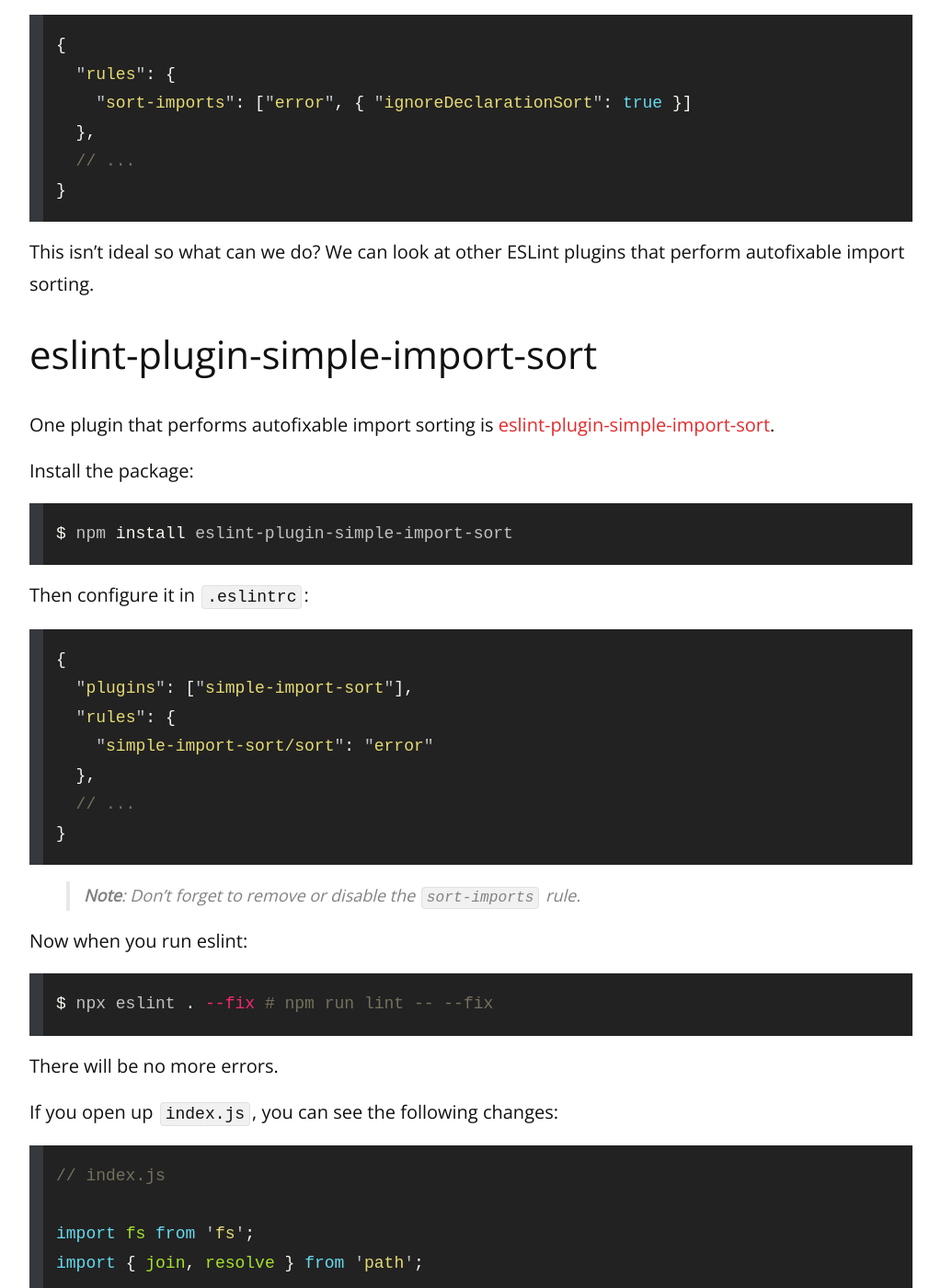
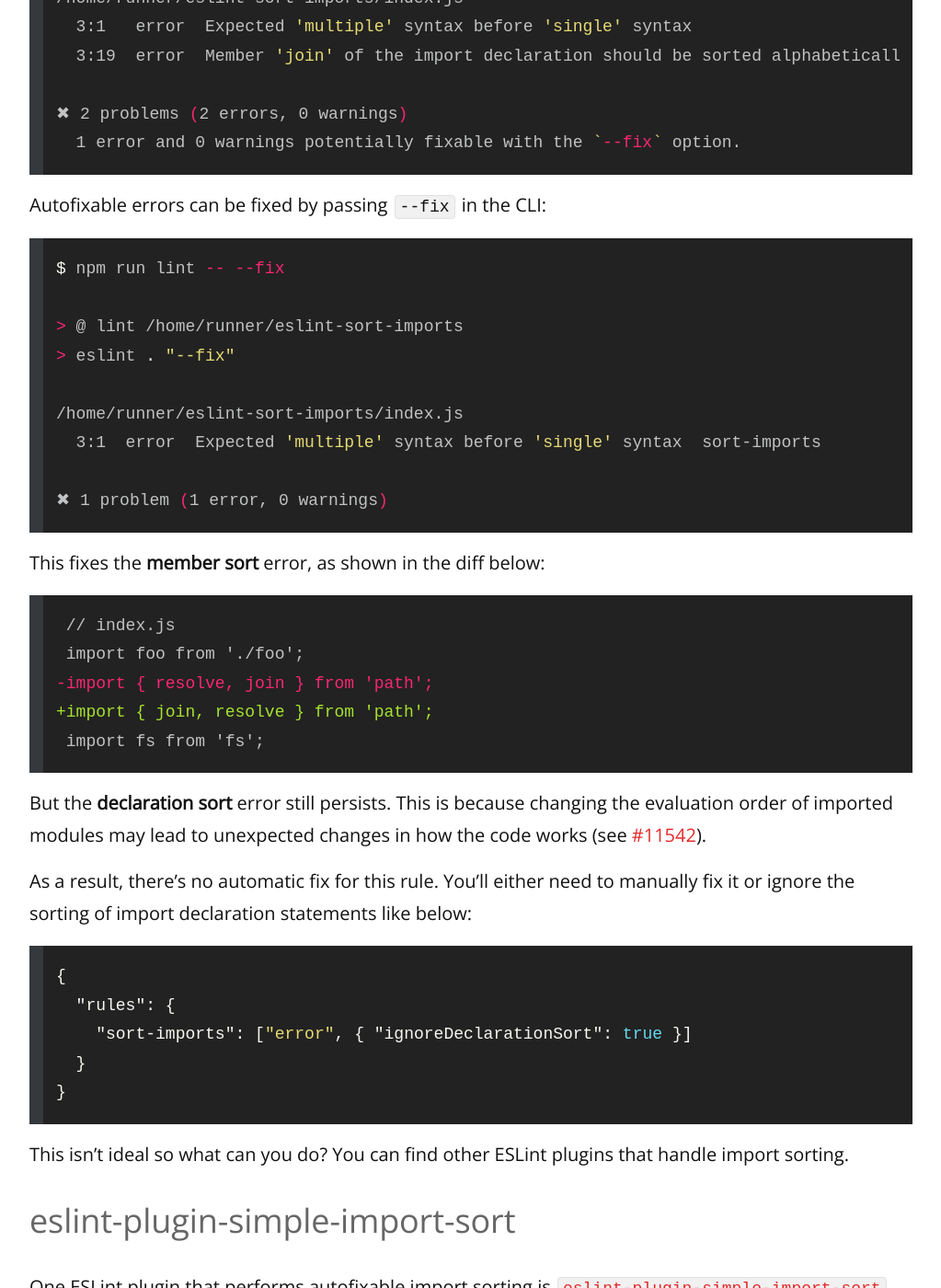
Before and after one commit to remarkablemark/remarkablemark.github.io, a Jekyll site: the page built from _posts/2020/2020-01-12-eslint-sort-imports.md, in a window 1280 px wide and 1400 px high, scrolled down 3942 px. Shown: the whole window at 92% size, without its empty margins (128-1151 px from the left). Built offline with Jekyll 4.4.1, drawn with Linux system fonts in a browser that asks for light colours; comment, search, counter and statistics services are not loaded; some of the changed text lies outside the part shown.

Commit message:
fix(posts): update "ESLint sort imports"
Post: 2020-01-12-eslint-sort-imports.md

- Update post title and content
- Add headings and table of contents
- Add Repl.it demo
- Fix `eslint-plugin-simple-import-sort` configuration

https://disq.us/p/2gp30i6

````diff
--- a/_posts/2020/2020-01-12-eslint-sort-imports.md
+++ b/_posts/2020/2020-01-12-eslint-sort-imports.md
@@ -1,30 +1,52 @@
 ---
 layout: post
-title: Sort imports with ESLint
+title: ESLint sort imports
 date: 2020-01-12 21:39:51
+updated: 2021-04-30 22:30:18
 excerpt: How to automatically sort imports with ESLint.
-categories: javascript eslint es6 cli
+categories: javascript eslint lint npm
 ---
 
-This post goes over how to _automatically_ **sort imports** with [ESLint](https://eslint.org/).
+This post goes over how to **sort imports** with [ESLint](https://eslint.org/).
+
+<p>
+<details markdown="1">
+<summary>Table of Contents</summary>
+
+- [Prerequites](#prerequites)
+  - [Install](#install)
+  - [Config](#config)
+  - [Run](#run)
+- [Problem](#problem)
+- [Solution](#solution)
+  - [sort-imports](#sort-imports)
+  - [eslint-plugin-simple-import-sort](#eslint-plugin-simple-import-sort)
+- [Demo](#demo)
+
+</details>
+</p>
 
 ## Prerequites
 
-Make sure you have [eslint](https://www.npmjs.com/package/eslint) installed:
+### Install
+
+Install [`eslint`](https://www.npmjs.com/package/eslint):
 
 ```sh
-$ npm install eslint
+$ npm install eslint --save-dev
 ```
 
-Your `package.json` should contain the following:
+Your `package.json` should look like:
 
 ```json
 {
-  "dependencies": {
-    "eslint": "^6.8.0"
+  "devDependencies": {
+    "eslint": "^7.25.0"
   }
 }
 ```
+
+### Config
 
 Create an ESLint configuration file (if you haven't already):
 
@@ -32,35 +54,62 @@
 $ npx eslint --init
 ```
 
-As you can tell, one of the ways to execute the `eslint` binary is to use [npx](https://www.npmjs.com/package/npx):
+Your `.eslintrc` will look something like:
+
+```json
+{
+  "env": {
+    "es2021": true,
+    "node": true
+  },
+  "parserOptions": {
+    "ecmaVersion": 12,
+    "sourceType": "module"
+  },
+  "rules": {}
+}
+```
+
+### Run
+
+Execute the `eslint` binary with [npx](https://www.npmjs.com/package/npx):
 
 ```sh
 $ npx eslint .
 ```
 
-Alternatively, you can create a `package.json` [script](https://docs.npmjs.com/cli/run-script):
+Or create a `package.json` [script](https://docs.npmjs.com/cli/run-script):
 
-```js
+```json
 {
   "scripts": {
-    "lint": "eslint ."
+    "lint": "eslint .",
+    "lint:fix": "npm run lint -- --fix"
   },
-  // ...
+  "devDependencies": {
+    "eslint": "^7.25.0"
+  }
 }
 ```
 
-And call it via the command line:
+And call it from the command line:
 
 ```sh
 $ npm run lint
 ```
 
-To resolve the parsing error `The keyword 'import' is reserved`, my `.eslintrc` contains the following:
+If you encounter the parsing error:
+
+```
+The keyword 'import' is reserved
+```
+
+Update your `.eslintrc` with the following:
 
 ```json
 {
   "parserOptions": {
-    "ecmaVersion": 7,
+    "ecmaVersion": 12,
     "sourceType": "module"
   }
 }
@@ -68,41 +117,43 @@
 
 ## Problem
 
-Let's say we have the following `index.js` file:
+Let's say you have the `index.js`:
 
 ```js
 // index.js
-
 import foo from './foo';
 import { resolve, join } from 'path';
 import fs from 'fs';
-
-// ...
 ```
 
-As we import more modules, it can get pretty messy and unreadable. So how can we enforce a sorting order without having to do it manually each time? We can use ESLint to help us with that.
+As more modules are imported, it can get messy. So how can we enforce a sorting order without having to do it manually each time? With ESLint.
 
-## sort-imports
+## Solution
 
-ESLint has the rule [sort-imports](https://eslint.org/docs/rules/sort-imports). To enable it in `.eslintrc`:
+### sort-imports
 
-```js
+ESLint has the rule [`sort-imports`](https://eslint.org/docs/rules/sort-imports). To enable it in `.eslintrc`:
+
+```json
 {
   "rules": {
     "sort-imports": "error"
-  },
-  // ...
+  }
 }
 ```
 
-But when you run eslint, you get the following errors:
+But when you run `eslint`, you'll get the errors:
 
 ```sh
-$ npx eslint .
+$ npm run lint
 
-./index.js
-  4:1   error  Expected 'multiple' syntax before 'single' syntax sort-imports
-  4:19  error  Member 'join' of the import declaration should be sorted alphabetically sort-imports
+> @ lint /home/runner/eslint-sort-imports
+> eslint .
+
+
+/home/runner/eslint-sort-imports/index.js
+  3:1   error  Expected 'multiple' syntax before 'single' syntax                        sort-imports
+  3:19  error  Member 'join' of the import declaration should be sorted alphabetically  sort-imports
 
 ✖ 2 problems (2 errors, 0 warnings)
   1 error and 0 warnings potentially fixable with the `--fix` option.
@@ -111,85 +162,103 @@
 Autofixable errors can be fixed by passing `--fix` in the CLI:
 
 ```sh
-$ npx eslint . --fix # npm run lint -- --fix
+$ npm run lint -- --fix
 
-./index.js
-  4:1  error  Expected 'multiple' syntax before 'single' syntax  sort-imports
+> @ lint /home/runner/eslint-sort-imports
+> eslint . "--fix"
+
+/home/runner/eslint-sort-imports/index.js
+  3:1  error  Expected 'multiple' syntax before 'single' syntax  sort-imports
 
 ✖ 1 problem (1 error, 0 warnings)
 ```
 
-This fixes the _member sort_ error, as shown in the diff below:
+This fixes the **member sort** error, as shown in the diff below:
 
 ```diff
-// index.js
-
-import foo from './foo';
+ // index.js
+ import foo from './foo';
 -import { resolve, join } from 'path';
 +import { join, resolve } from 'path';
-import fs from 'fs';
-
-// ...
+ import fs from 'fs';
 ```
 
-But the _declaration sort_ error still persists. The reason for this is because changing the evaluation order of imported modules may lead to unexpected changes in how the code works (see issue [#11542](https://github.com/eslint/eslint/issues/11542)).
+But the **declaration sort** error still persists. This is because changing the evaluation order of imported modules may lead to unexpected changes in how the code works (see [#11542](https://github.com/eslint/eslint/issues/11542)).
 
 As a result, there's no automatic fix for this rule. You'll either need to manually fix it or ignore the sorting of import declaration statements like below:
 
-```js
+```json
 {
   "rules": {
     "sort-imports": ["error", { "ignoreDeclarationSort": true }]
-  },
-  // ...
+  }
 }
 ```
 
-This isn't ideal so what can we do? We can look at other ESLint plugins that perform autofixable import sorting.
+This isn't ideal so what can you do? You can find other ESLint plugins that handle import sorting.
 
-## eslint-plugin-simple-import-sort
+### eslint-plugin-simple-import-sort
 
-One plugin that performs autofixable import sorting is [eslint-plugin-simple-import-sort](https://www.npmjs.com/package/eslint-plugin-simple-import-sort).
+One ESLint plugin that performs autofixable import sorting is [`eslint-plugin-simple-import-sort`](https://www.npmjs.com/package/eslint-plugin-simple-import-sort).
 
 Install the package:
 
 ```sh
-$ npm install eslint-plugin-simple-import-sort
+$ npm install eslint-plugin-simple-import-sort --save-dev
 ```
 
-Then configure it in `.eslintrc`:
+Your `package.json` will look like:
 
-```js
+```json
+{
+  "devDependencies": {
+    "eslint": "^7.25.0",
+    "eslint-plugin-simple-import-sort": "^7.0.0"
+  }
+}
+```
+
+Add the plugin and [rules](https://github.com/lydell/eslint-plugin-simple-import-sort#usage) to `.eslintrc`:
+
+```json
 {
   "plugins": ["simple-import-sort"],
   "rules": {
-    "simple-import-sort/sort": "error"
-  },
-  // ...
+    "simple-import-sort/imports": "error"
+  }
 }
 ```
 
 > **Note**: Don't forget to remove or disable the `sort-imports` rule.
 
-Now when you run eslint:
+When you run `eslint . --fix`:
 
 ```sh
-$ npx eslint . --fix # npm run lint -- --fix
+$ npm run lint:fix
+
+> @ lint:fix /home/runner/eslint-sort-imports
+> npm run lint -- --fix
+
+> @ lint /home/runner/eslint-sort-imports
+> eslint . "--fix"
 ```
 
-There will be no more errors.
+You will see no more errors.
 
-If you open up `index.js`, you can see the following changes:
+The file `index.js` will look like:
 
 ```js
 // index.js
-
 import fs from 'fs';
 import { join, resolve } from 'path';
 
 import foo from './foo';
-
-// ...
 ```
 
-And that's how one sets up autofixable import sorting with ESLint.
+And that's how to set up import sorting with ESLint.
+
+## Demo
+
+[Repl.it](https://replit.com/@remarkablemark/eslint-sort-imports):
+
+<iframe height="400px" width="100%" src="https://repl.it/@remarkablemark/eslint-sort-imports?lite=true" scrolling="no" frameborder="no" allowtransparency="true" allowfullscreen="true" sandbox="allow-forms allow-pointer-lock allow-popups allow-same-origin allow-scripts allow-modals"></iframe>
````
